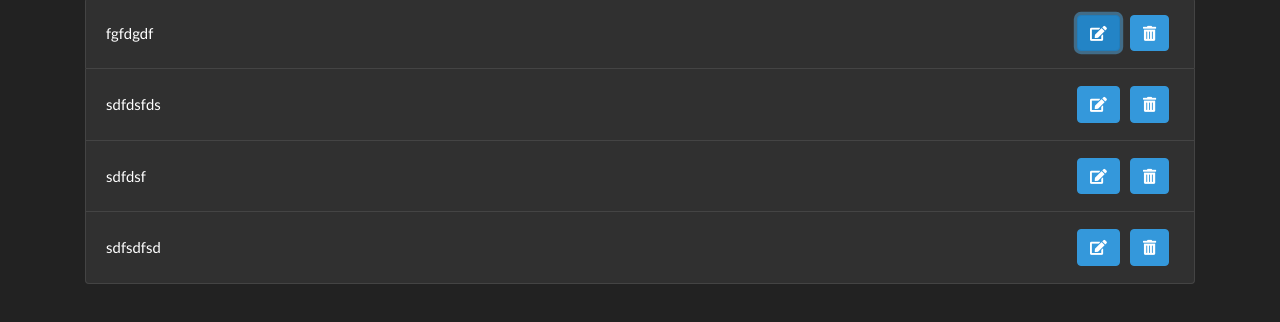
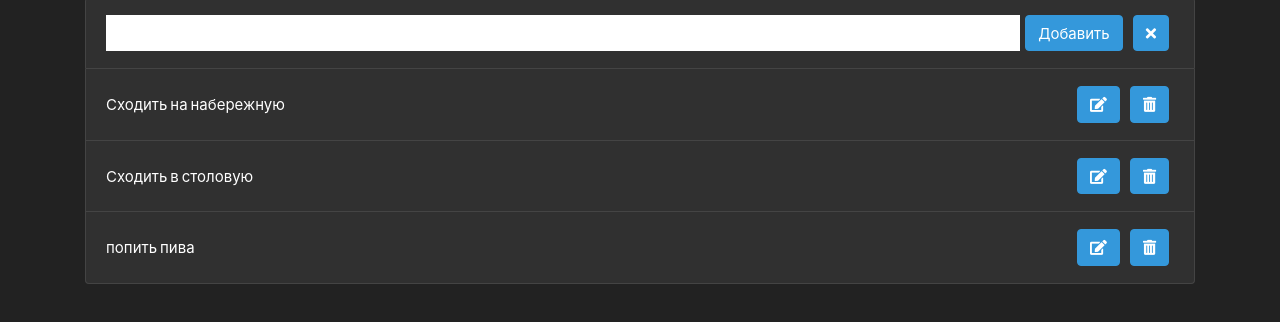
Before and after one commit to elarkov/task-app, a React app: page / in a window 1280 px wide. Both pictures are taken after a click on the button 1098 px from the left and 131 px from the top of the page. Shown: the part 98-420 px from the top of the page. Built offline with nearby package versions, Linux system fonts and the light colour scheme; data requests are answered from the project's data file.

Commit message:
Added edit task and server rander

```diff
--- a/db.json
+++ b/db.json
@@ -13,20 +13,20 @@
   ],
   "tasks": [
     {
-      "text": "fgfdgdf",
-      "id": 1
+      "id": 2,
+      "text": "погулять с собакой"
     },
     {
-      "text": "sdfdsfds",
-      "id": 2
+      "id": 3,
+      "text": "Сходить на набережную"
     },
     {
-      "text": "sdfdsf",
-      "id": 3
+      "text": "Сходить в столовую",
+      "id": 4
     },
     {
-      "text": "sdfsdfsd",
-      "id": 4
+      "id": 5,
+      "text": "попить пива"
     }
   ]
 }
--- a/src/api/server.js
+++ b/src/api/server.js
@@ -20,13 +20,17 @@ const addTask = (formData, onSuccess) => {
 	});
 }
 
-const updateTask = (id, formData) => {
-	fetch('http://localhost:3000/tasks' + id, {
+const updateTask = (id, formData, onDone) => {
+	fetch('http://localhost:3000/tasks/' + id, {
 		method: 'PUT',
 		headers: {
 			'Content-Type': 'application/json',
 		},
 		body: JSON.stringify(formData)
+	}).then((response) => {
+		if(response.ok){
+			onDone();
+		}
 	})
 }
 
--- a/src/components/create-task/create-task.js
+++ b/src/components/create-task/create-task.js
@@ -15,7 +15,6 @@ const CreateTask = ({submitHandler, getTaskList}) =>  {
 
 		submitHandler(newTask, getTaskList);
 		evt.target.reset();
-
 	}
 
 
--- a/src/components/task-item/task-item.css
+++ b/src/components/task-item/task-item.css
@@ -9,3 +9,7 @@
 .action__button {
 	margin: 5px;
 }
+
+.create-new__form {
+	width: 100%;
+}
--- a/src/components/task-item/task-item.js
+++ b/src/components/task-item/task-item.js
@@ -6,10 +6,43 @@ class TaskItem extends React.Component {
 
 	constructor(props) {
 		super(props);
+
 		this.state = {
 			isEdit: false
 		}
 	}
+
+	handleEditClick = () => {
+		this.setState({
+			isEdit: true
+		})
+	};
+
+	handleCancelEdit = () => {
+		this.setState({
+			isEdit: false
+		})
+	}
+
+
+	handleSave = (evt) => {
+		evt.preventDefault();
+
+		const {task, updateTask, getTaskList} = this.props;
+
+		const newTask = {
+			id: task.id,
+			text: evt.target.parentElement.elements.text.value
+		};
+
+		this.setState({
+			isEdit: false,
+		})
+
+		updateTask(newTask.id, newTask, getTaskList);
+	}
+
+
 
 	deleteItem = () => {
 		const {task, onDeleteClick, removeItem} = this.props;
@@ -30,7 +63,7 @@ class TaskItem extends React.Component {
 				<>
 					<span className="list-item__text">{task.text}</span>
 					<div className="action">
-						<button className="action__button btn btn-info">
+						<button className="action__button btn btn-info" onClick={this.handleEditClick}>
 							<i className="fas fa-edit"></i>
 						</button>
 						<button className="action__button btn btn-info" onClick={this.deleteItem}>
@@ -46,9 +79,13 @@ class TaskItem extends React.Component {
 					className="create-new__input form-control"
 					name="text"
 					type="text"
+					ref="editInput"
 				/>
-				<button className="action__button btn btn-info">
-					<i className="fas fa-edit"></i>
+				<button className="action__button btn btn-info" type="submit" onClick={this.handleSave}>
+					Добавить
+				</button>
+				<button className="action__button btn btn-info" type="submit" onClick={this.handleCancelEdit}>
+					<i className="fas fa-times"></i>
 				</button>
 			</form>
 			)
--- a/src/components/tasks-details/tasks-details.js
+++ b/src/components/tasks-details/tasks-details.js
@@ -5,13 +5,13 @@ import './tasks-details.css';
 
 
 
-const TasksDetails = ({tasks, removeTask, removeItem, updateTask}) => {
+const TasksDetails = ({tasks, removeTask, getTaskList, removeItem, updateTask}) => {
 
 
 
 	const tasksList = tasks.map((el) =>
 		<li key={el.id} className="list-item__item list-group-item">
-			<TaskItem task={el} removeItem={removeItem} updateTask={updateTask} onDeleteClick={removeTask}/>
+			<TaskItem getTaskList={getTaskList} task={el} removeItem={removeItem} updateTask={updateTask} onDeleteClick={removeTask}/>
 		</li>
 	);
 
--- a/src/pages/dashboard.js
+++ b/src/pages/dashboard.js
@@ -17,7 +17,6 @@ export default class Dashboard extends React.Component {
 
 		this.state = {
 			messageHeader: "Список задач",
-			message: ['devid', 'jina'],
 			tasks: [
 				{
 					id: '',
@@ -57,7 +56,7 @@ export default class Dashboard extends React.Component {
 							<div className="col-lg-12">
 							<h3 className="bg-primary">{this.state.messageHeader}</h3>
 								<CreateTask getTaskList={this.getTaskList} submitHandler={addTask}/>
-								<TasksDetails updateTask={updateTask} tasks={this.state.tasks} removeItem={this.removeItem} removeTask={deleteTask} />
+								<TasksDetails getTaskList={this.getTaskList} updateTask={updateTask} tasks={this.state.tasks} removeItem={this.removeItem} removeTask={deleteTask} />
 							</div>
 						</div>
 					</div>
```
